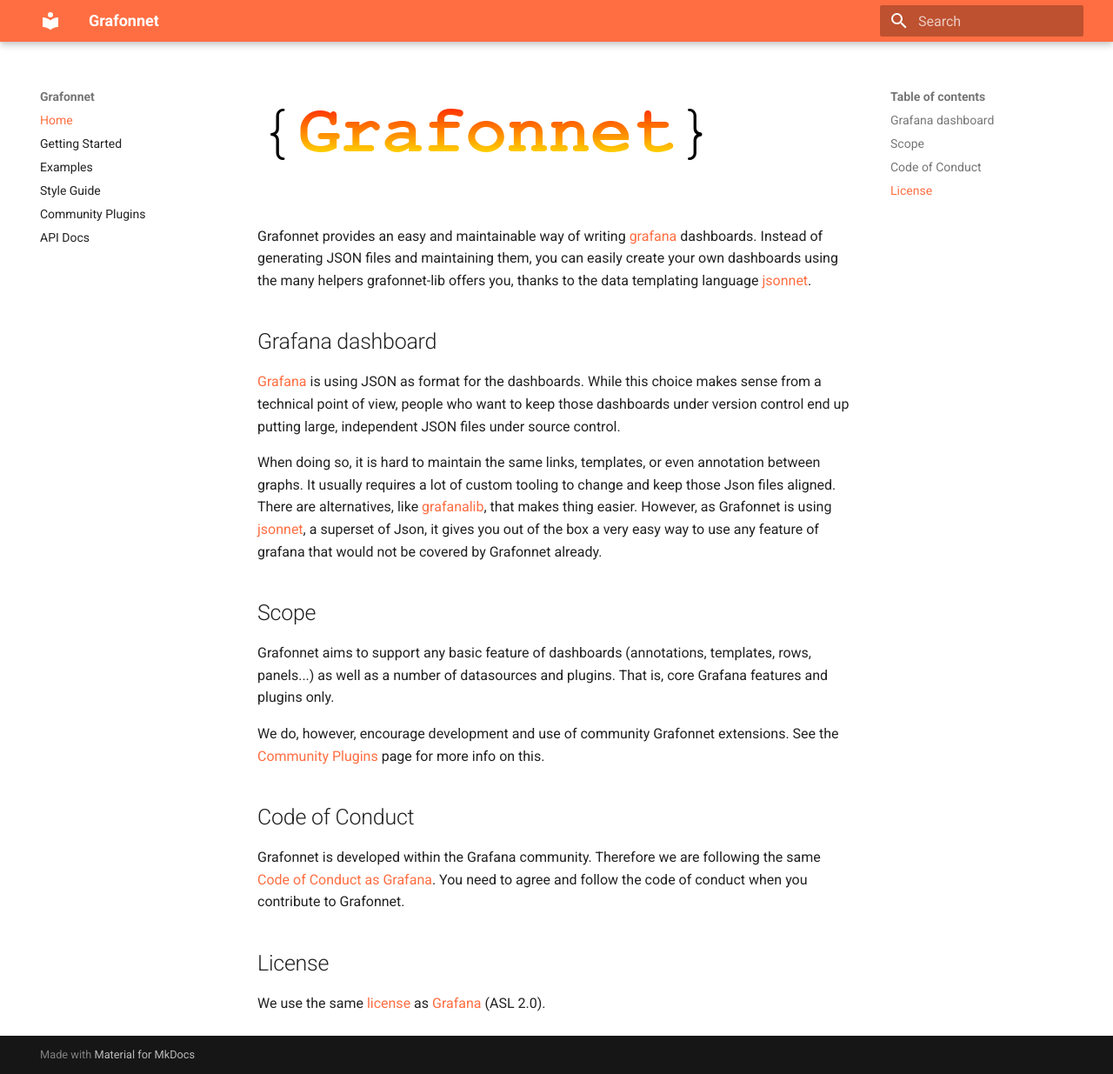
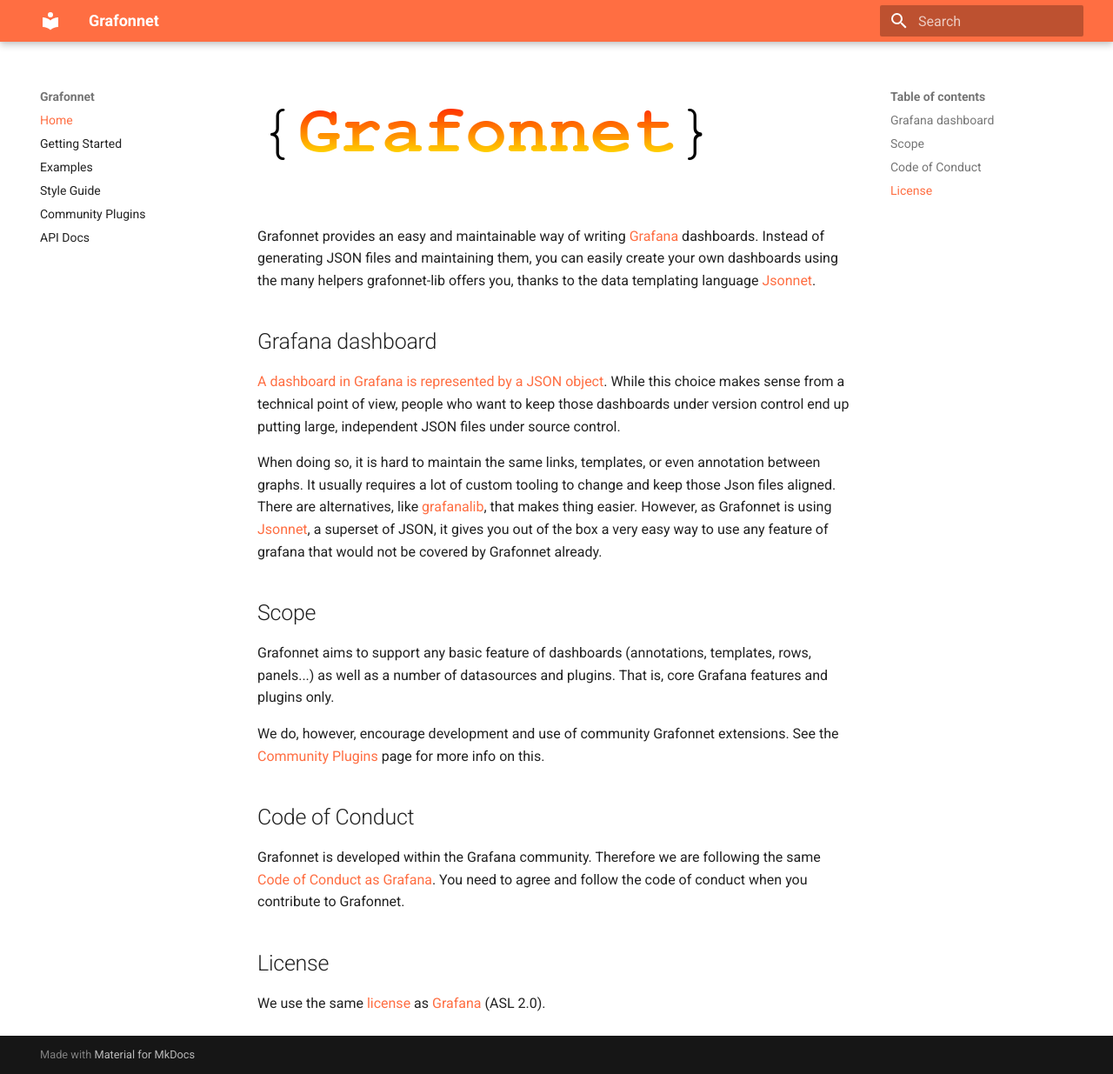
Before and after one commit to grafana/grafonnet-lib, an MkDocs documentation site: the page built from docs/index.md, in a window 1280 px wide and 1235 px high. Shown: the whole window at 87% size. Built offline with MkDocs 1.6.1 and Material for MkDocs 9.7.7, drawn with Linux system fonts in a browser that asks for light colours.

Commit message:
Minor docs/index copy and link updates

```diff
--- a/docs/index.md
+++ b/docs/index.md
@@ -1,14 +1,15 @@
 # ![Grafonnet logo](images/grafonnet.png)
 
 Grafonnet provides an easy and maintainable way of writing
-[grafana](https://grafana.org) dashboards. Instead of generating JSON files and
+[Grafana](https://grafana.org) dashboards. Instead of generating JSON files and
 maintaining them, you can easily create your own dashboards using the many
 helpers grafonnet-lib offers you, thanks to the data templating language
-[jsonnet](http://jsonnet.org/).
+[Jsonnet](http://jsonnet.org/).
 
 ## Grafana dashboard
 
-[Grafana](https://grafana.org) is using JSON as format for the dashboards. While
+[A dashboard in Grafana is represented by a JSON
+object](https://grafana.com/docs/grafana/latest/reference/dashboard/). While
 this choice makes sense from a technical point of view, people who want to keep
 those dashboards under version control end up putting large, independent JSON
 files under source control.
@@ -17,8 +18,8 @@
 annotation between graphs. It usually requires a lot of custom tooling to
 change and keep those Json files aligned. There are alternatives, like
 [grafanalib](https://github.com/weaveworks/grafanalib), that makes thing easier.
-However, as Grafonnet is using [jsonnet](http://jsonnet.org/), a superset of
-Json, it gives you out of the box a very easy way to use any feature of grafana
+However, as Grafonnet is using [Jsonnet](http://jsonnet.org/), a superset of
+JSON, it gives you out of the box a very easy way to use any feature of grafana
 that would not be covered by Grafonnet already.
 
 ## Scope
```
